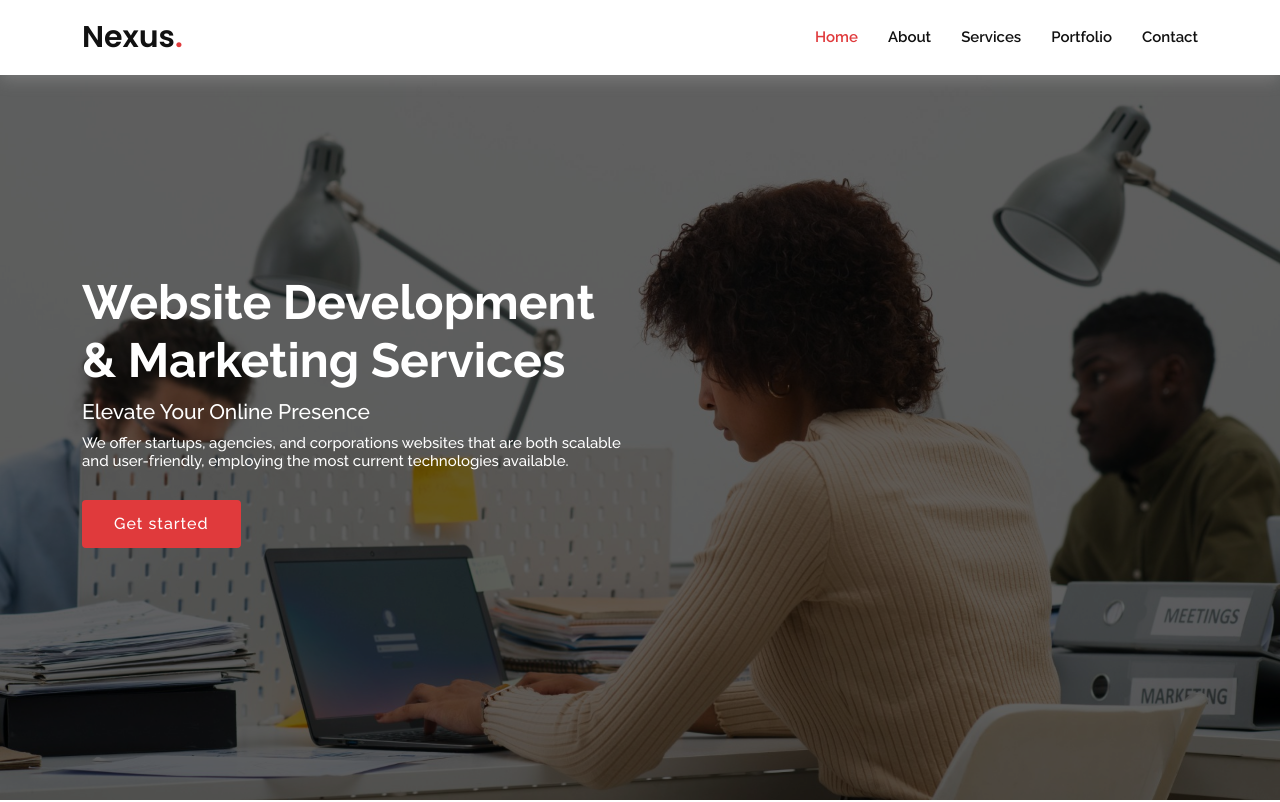
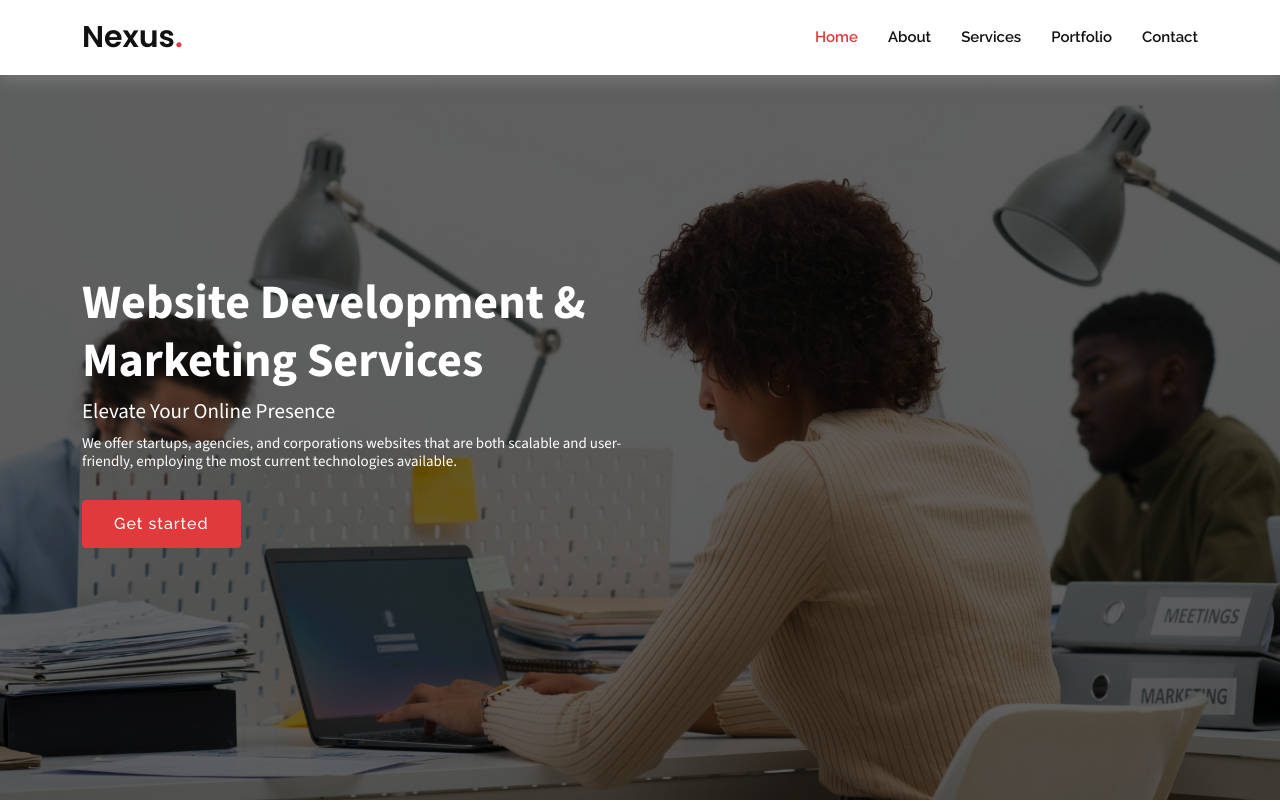
Before and after one commit to NetxusAgency/Netxus, a plain HTML site: page index.html in a window 1280 px wide. Shown: the top 802 px of the page. Drawn offline with nearby package versions, Linux system fonts and the light colour scheme.

Commit message:
Update style.css

```diff
--- a/assets/css/style.css
+++ b/assets/css/style.css
@@ -19,7 +19,7 @@ h3,
 h4,
 h5,
 h6 {
-  font-family: "Raleway", sans-serif;
+  font-family: 'Source Sans 3', sans-serif;
 }
 
 /*--------------------------------------------------------------
```
